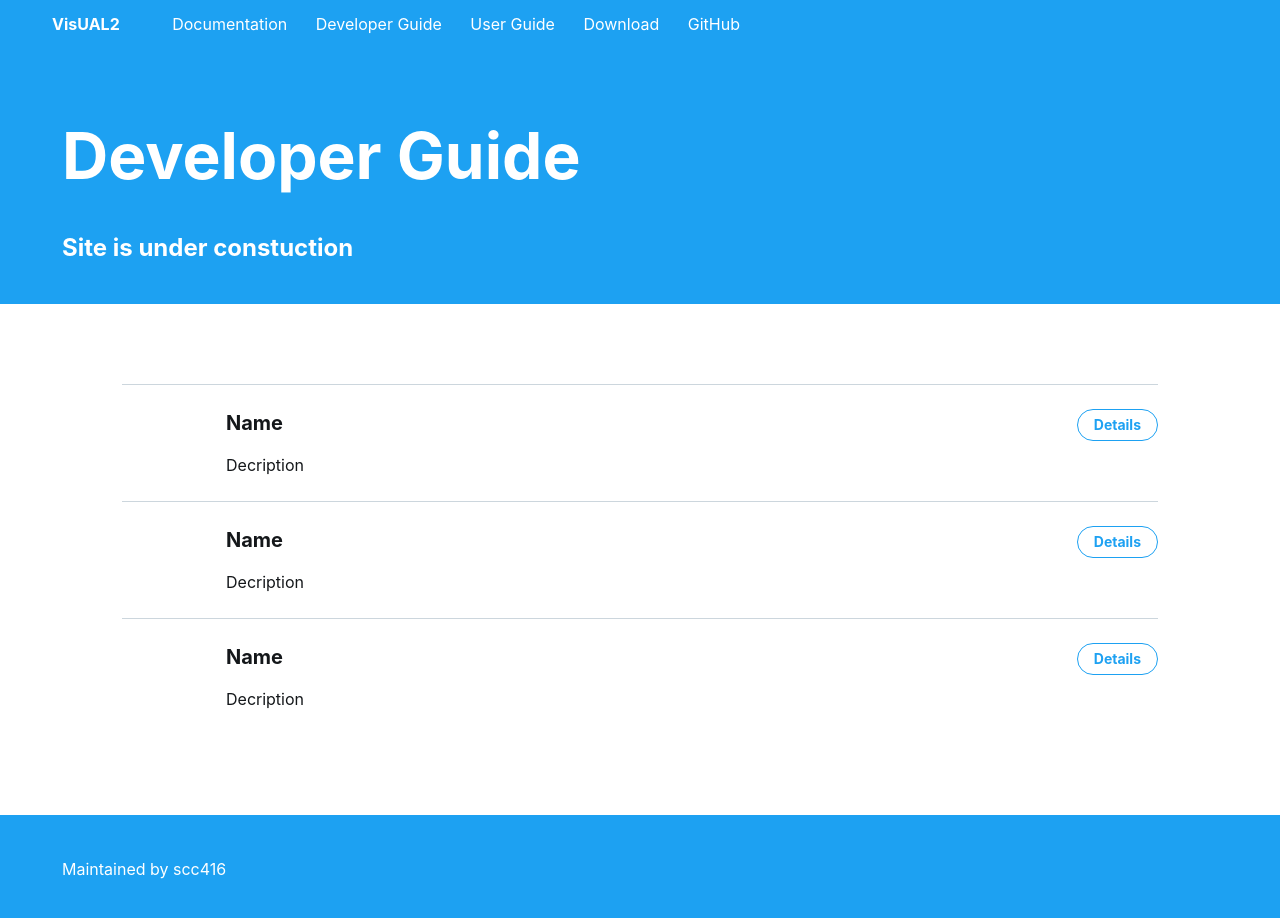
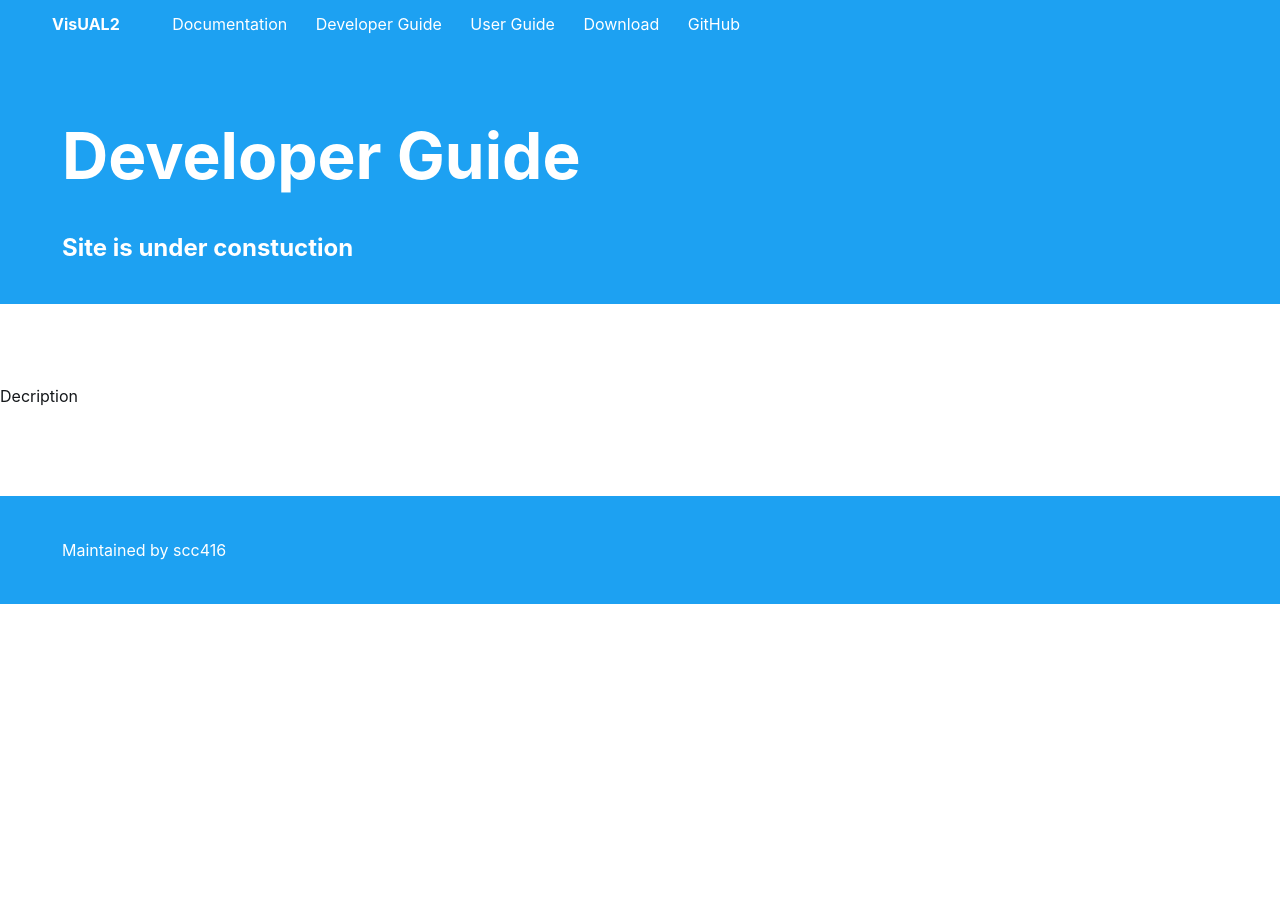
Before and after one commit to scc416/VisUAL2-doc, a Jekyll site: the page built from developer_guide.html, in a window 1280 px wide and 923 px high. Shown: the top 918 px of the window. Built offline with Jekyll 4.4.1, drawn with Linux system fonts in a browser that asks for light colours.

Commit message:
Update developer_guide.html

```diff
--- a/developer_guide.html
+++ b/developer_guide.html
@@ -14,61 +14,6 @@ custom_css: memberships.css
 </div>
 
 <div class="section">
-    <div class="Grid membership-container container">
-
-        <div class="Grid-cell sizeFull membership">
-
-
-                <div class="name-handle">
-                    <!-- Name -->
-                    <h2>Name</h2>
-
-                </div>
-
-                <!-- Description -->
-                <p>Decription</p>
-
-                <!-- Visit website -->
-                <button onclick="window.open('{{ item["website"] }}')" type="button" class="Button">Details</button>
-
-
-        </div>
-
-        <div class="Grid-cell sizeFull membership">
-
-
-            <div class="name-handle">
-                <!-- Name -->
-                <h2>Name</h2>
-
-            </div>
-
-            <!-- Description -->
-            <p>Decription</p>
-
-            <!-- Visit website -->
-            <button onclick="window.open('{{ item["website"] }}')" type="button" class="Button">Details</button>
-
-
-        </div>
-
-        <div class="Grid-cell sizeFull membership">
-
-
-            <div class="name-handle">
-                <!-- Name -->
-                <h2>Name</h2>
-
-            </div>
-
-            <!-- Description -->
-            <p>Decription</p>
-
-            <!-- Visit website -->
-            <button onclick="window.open('{{ item["website"] }}')" type="button" class="Button">Details</button>
-
-
-        </div>
-
-    </div>
+    <!-- Description -->
+    <p>Decription</p>
 </div>
```
